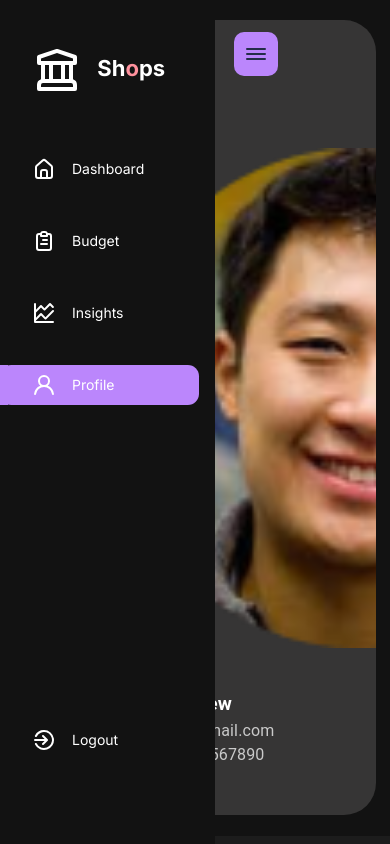
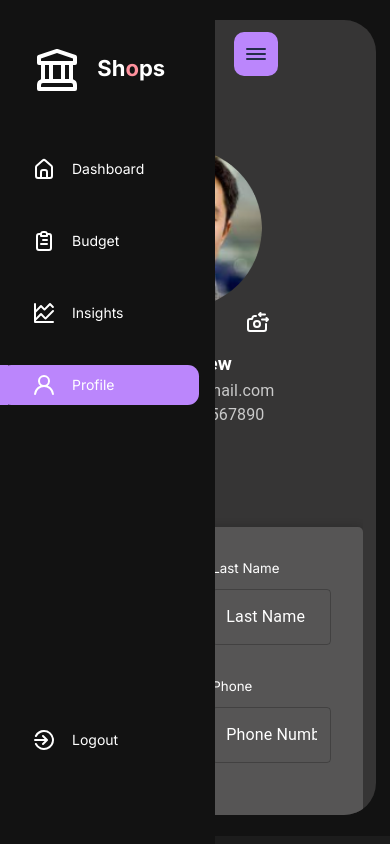
Before and after one commit to sinhadityaforever/github-autopilot, a React (Create React App) app: page / in a window 390 px wide. Both pictures are taken after a click on the element "Profile". Built offline with nearby package versions, Linux system fonts and the light colour scheme.

Commit message:
temporary_fix

```diff
--- a/src/pages/profile/Profile.css
+++ b/src/pages/profile/Profile.css
@@ -62,8 +62,7 @@
 
 .profile-picture {
 	margin-top: 2rem;
-	margin-left: 4rem;
-	width: 100%;
+	width: 15rem;
 	/* height: 100%; */
 	object-fit: cover;
 	border-radius: 50%;
@@ -82,6 +81,9 @@
 
 .edit-picture {
 	cursor: pointer;
+}
+.change-profile-picture {
+	margin-left: 13rem;
 }
 
 @media screen and (max-width: 768px) {
@@ -104,5 +106,13 @@
 		margin-left: 1rem;
 		font-size: smaller;
 	}
-
+	.profile-picture-container {
+		margin-left: 3.5rem;
+	}
+	.profile-picture {
+		width: 10rem;
+	}
+	.change-profile-picture {
+		margin-left: 9rem;
+	}
 }
--- a/src/pages/profile/Profile.jsx
+++ b/src/pages/profile/Profile.jsx
@@ -122,10 +122,11 @@ function Profile() {
 			</div>
 			<div className="view-profile">
 				<div className="view-profile-container">
-					<div className="profile-picture">
-						<img src={img1} />
-
-						<UilCameraChange cursor="pointer"></UilCameraChange>
+					<div className="profile-picture-container">
+						<img className="profile-picture" src={img1} />
+						<div className="change-profile-picture">
+							<UilCameraChange cursor="pointer"></UilCameraChange>
+						</div>
 						<input
 							type="file"
 							accept="image/*"
```
Also changed, not shown: src/App.js (+3 -6 lines).
